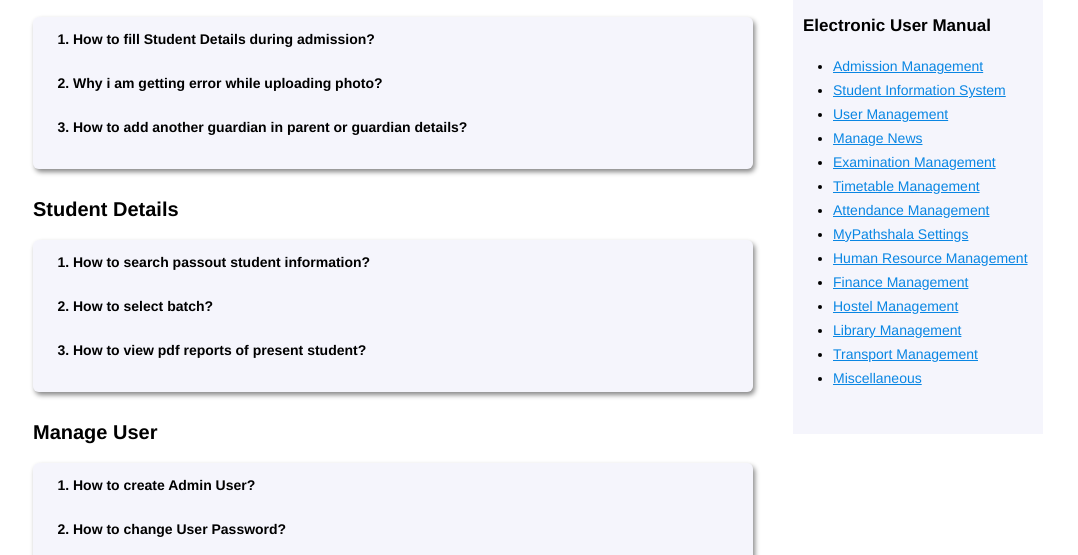
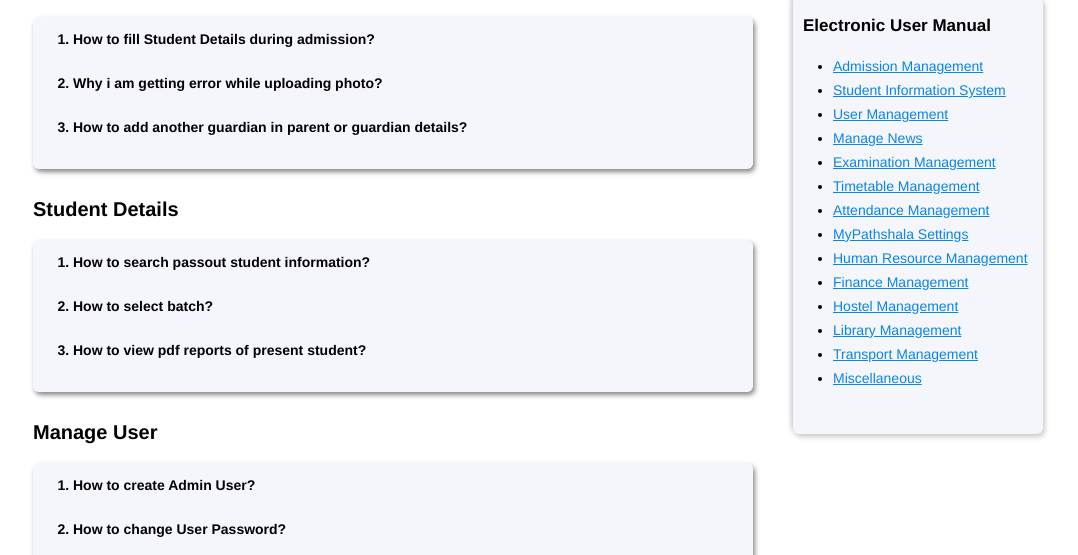
Before and after one commit to yogisoftware/support_mypatshala, a plain HTML site: page index.html in a window 1280 px wide. Shown: the part 245-800 px from the top of the page, without its empty margins (127-1205 px from the left). Drawn offline with nearby package versions, Linux system fonts and the light colour scheme.

Commit message:
added border and shodow to sidebar

```diff
--- a/style.css
+++ b/style.css
@@ -151,18 +151,26 @@ dl.faq{
 #sidebar {
   	left:760px;
   	position: absolute;
+
 }
 
 #sidebar_content {
   	position: absolute;
   	top: 0;
   	/* just used to show how to include the margin in the effect */
+
 	width:250px;
 }
 
 #sidebar_content.fixed {
   position: fixed;
   top: 0;
+}
+ul.section_menu{
+   border-radius:6px;
+  -moz-box-shadow: 2px 3px 5px #ccc,-2px -2px 5px #ccc;
+  -webkit-box-shadow: 2px 3px 5px #ccc,-2px -2px 5px #ccc;
+  box-shadow: 2px 3px 5px #ccc,-2px -2px 5px #ccc;
 }
 .content-div{
   padding: 10px;
```
